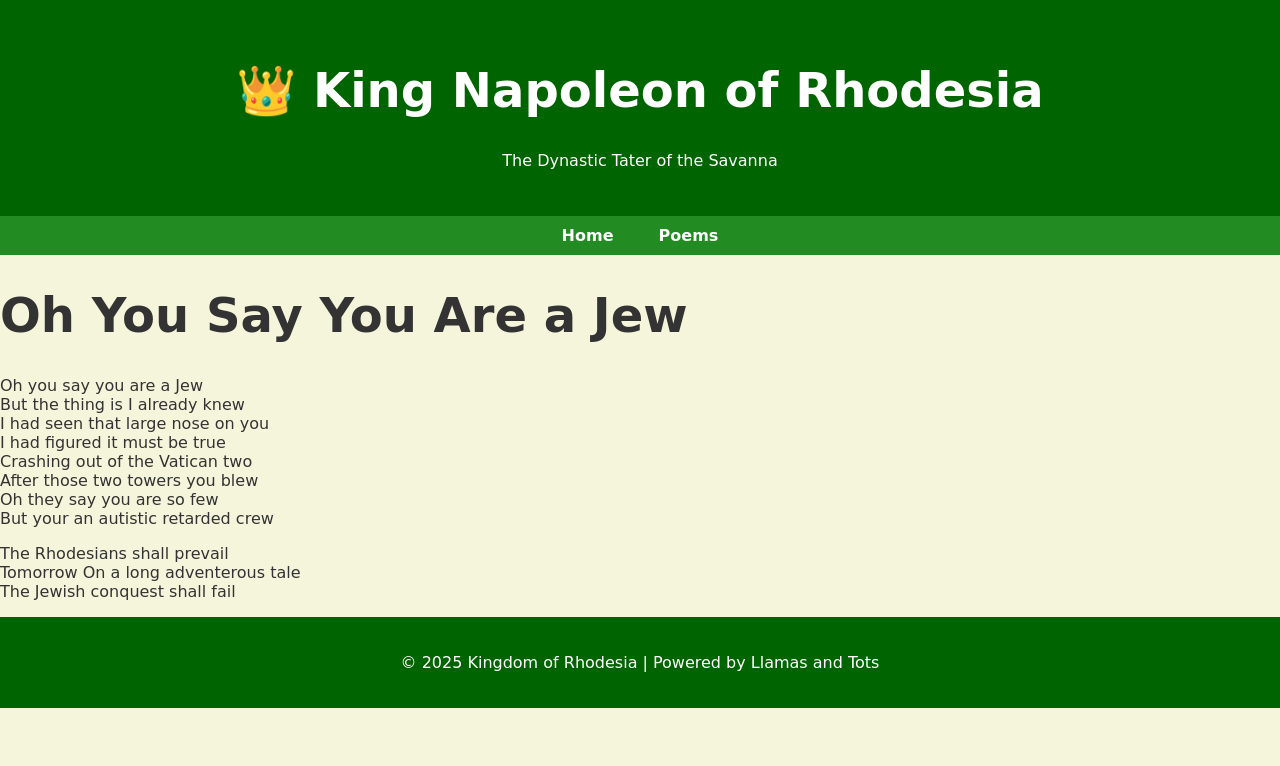
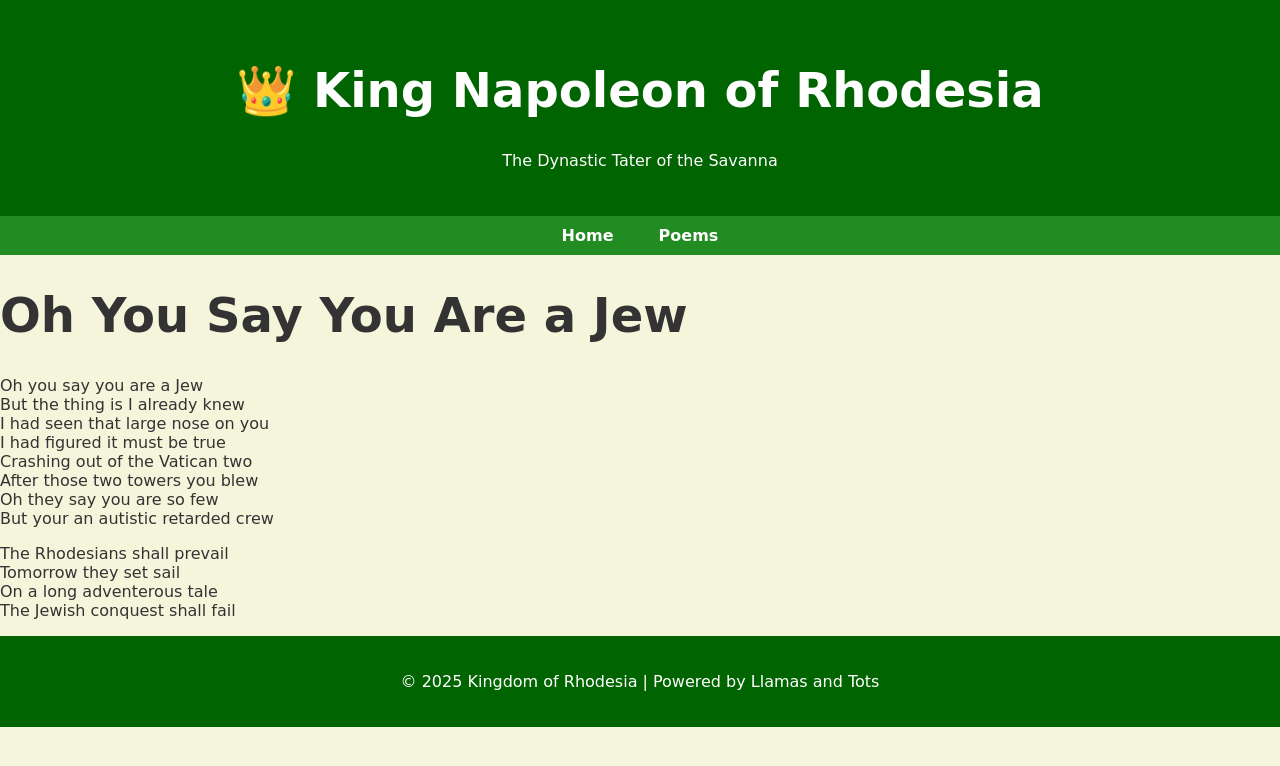
Before and after one commit to thekingofrhodesia/thekingofrhodesia.github.io, a Jekyll site: the page built from poems/oh-you-say-you-are-a-jew/index.md, in a window 1280 px wide. Shown: the top 766 px of the page. Built offline with Jekyll 4.4.1, drawn with Linux system fonts in a browser that asks for light colours; some web fonts are replaced; our own code applies the rules of GitHub Pages for plain Markdown files.

Commit message:
Update index.md

```diff
--- a/poems/oh-you-say-you-are-a-jew/index.md
+++ b/poems/oh-you-say-you-are-a-jew/index.md
@@ -14,6 +14,6 @@ Oh they say you are so few
 But your an autistic retarded crew
 
 The Rhodesians shall prevail
-Tomorrow
+Tomorrow they set sail
 On a long adventerous tale
 The Jewish conquest shall fail
```
